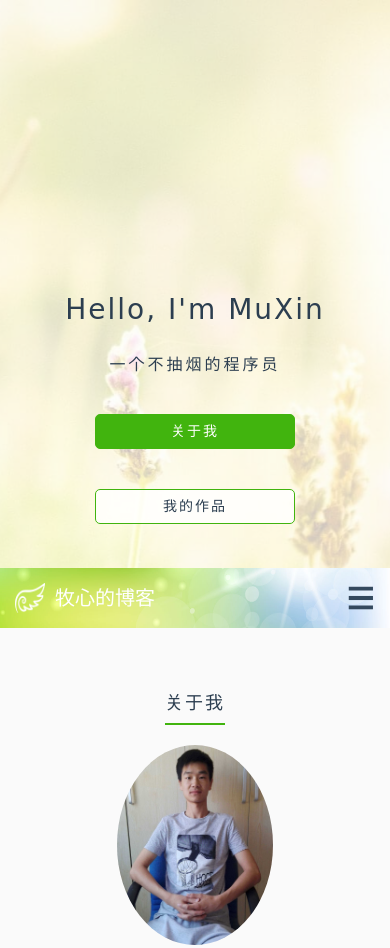
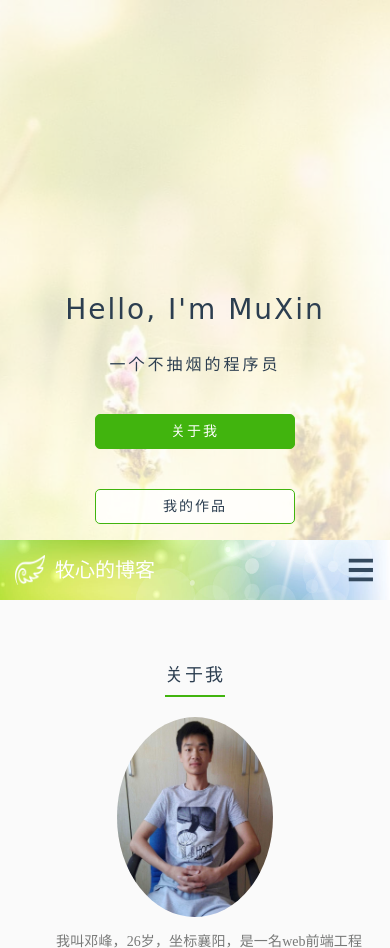
Before and after one commit to onion2014/myblog, a Django app: template templates/blog/resume.html in a window 390 px wide. Shown: the top 948 px of the page. Run offline with Django 3.2, Linux system fonts and the light colour scheme; the template is opened without the code that fills it, so the values that code supplies are empty; parts of the project's set-up code (start-up, migrations or seed data) failed here and were passed over; some libraries are stand-ins or nearby versions.

Commit message:
change resume

```diff
--- a/blog/static/css/resume.css
+++ b/blog/static/css/resume.css
@@ -679,7 +679,10 @@
 		margin: 0 auto;
 	}
 	#section1{
-		min-height: 568px;
+		min-height: 540px;
+	}
+	#section1 .myIntro{
+		20vh 0 0;
 	}
 	#section4 h2{
 		padding-top: 80px;
```
